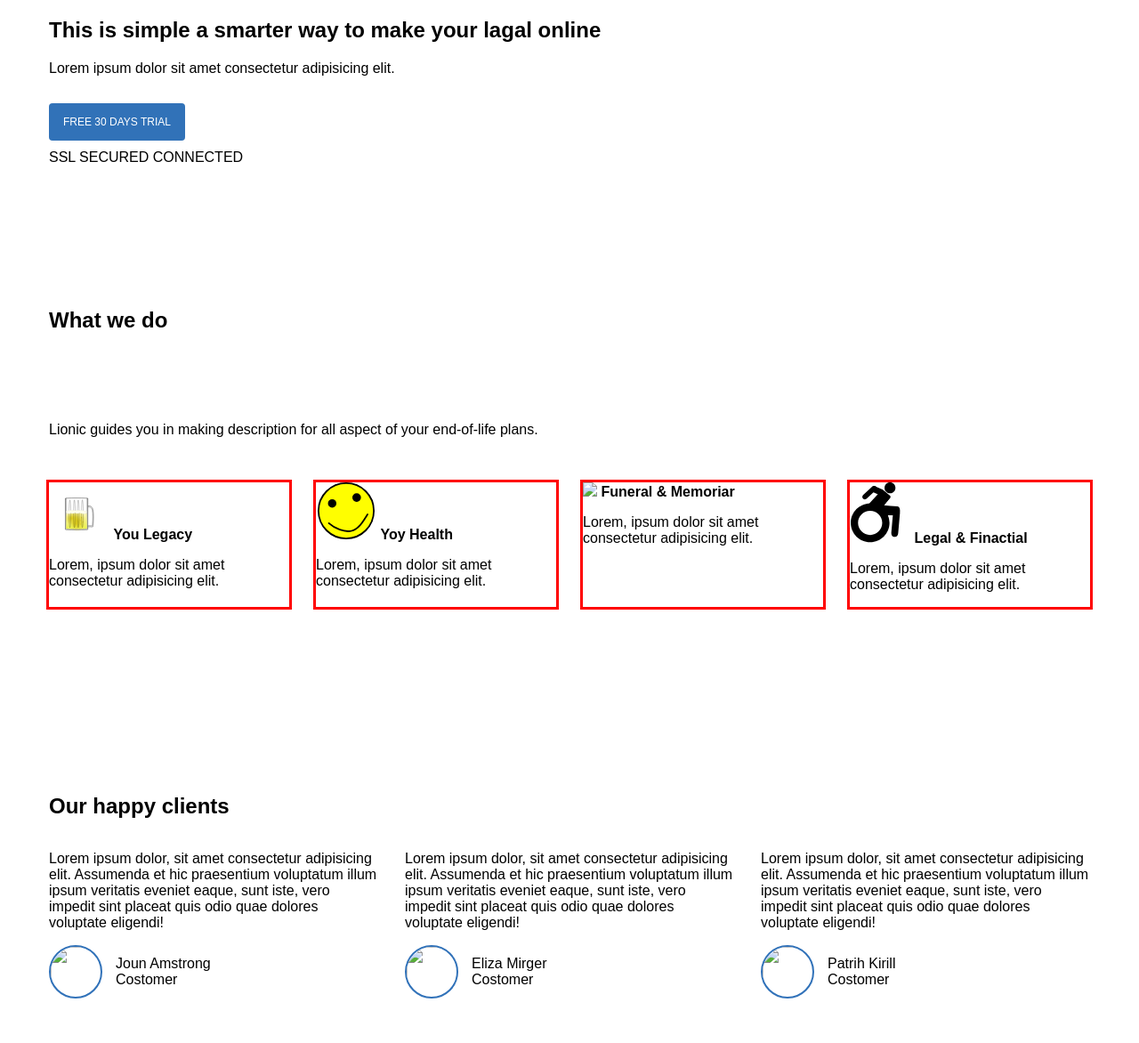
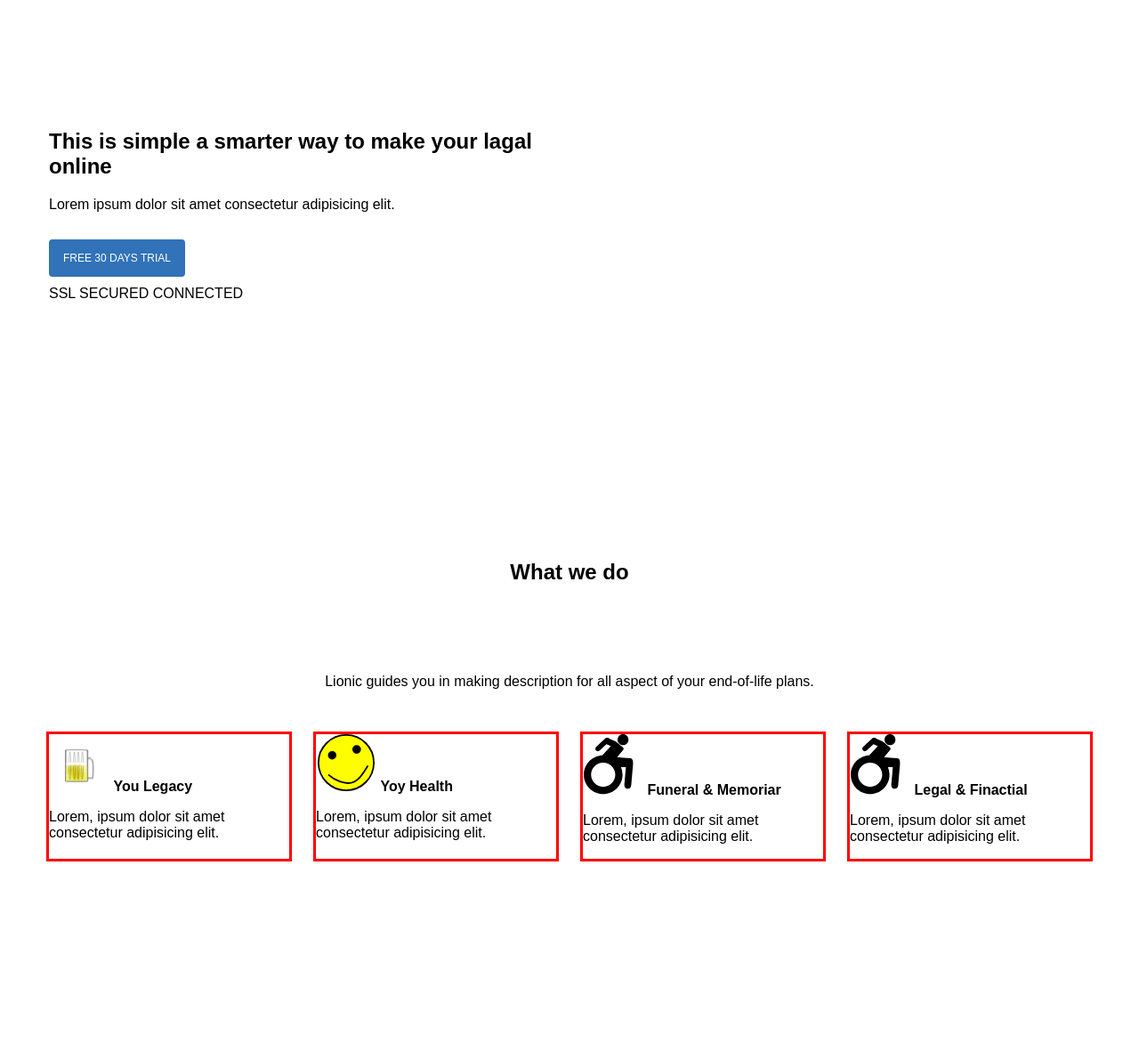
Before and after one commit to alex-s2222/MyBook, a plain HTML site: page frontSkill/Lionic_1/index.html in a window 1280 px wide. Shown: the part 118-1290 px from the top of the page at 89% size. Drawn offline with Linux system fonts and the light colour scheme.

Commit message:
create html skeleton

```diff
--- a/frontSkill/Lionic_1/index.html
+++ b/frontSkill/Lionic_1/index.html
@@ -45,7 +45,8 @@
 
     <main>
         <section class="section-hero">
-            <div class="container">
+            <div class="container hero-container">
+                <div class="hero-content">
                     <h1 class="section-hero-heading">
                         This is simple a smarter way to make your lagal online
                     </h1>
@@ -55,19 +56,20 @@
                     <a href="" class="btn">
                         FREE 30 DAYS TRIAL
                     </a>
-            <div class="section-hero-btn-description ">
+                    <div class="section-hero-btn-description">
                         <span class="section-hero-ssl-icon"></span>
                         SSL SECURED CONNECTED
+                    </div>
                 </div>
             </div>
         </section>
 
         <section class="section-do">
             <div class="container">
-                <h2 class="section-heading">
+                <h2 class="section-heading text-center">
                     What we do
                 </h2>
-                <p class="section-description">
+                <p class="section-description text-center">
                     Lionic guides you in making description for all aspect of your end-of-life plans.
                 </p>
                 <ul class="section-do-list">
@@ -86,7 +88,7 @@
                         <p class="section-do-item-description">Lorem, ipsum dolor sit amet consectetur adipisicing elit. </p>
                     </li>
                     <li class="section-do-item">
-                        <img class="selection-do-icon" src="img/1675359320White Horse.svg"></img>
+                        <img class="selection-do-icon" src="img/1675710034Wheelchair in motion.svg"></img>
                         <strong class="section-do-item-heading">
                             Funeral & Memoriar
                         </strong>
@@ -114,7 +116,7 @@
                             Lorem ipsum dolor, sit amet consectetur adipisicing elit. Assumenda et hic praesentium voluptatum illum ipsum veritatis eveniet eaque, sunt iste, vero impedit sint placeat quis odio quae dolores voluptate eligendi!
                         </p>
                         <div class="section-clients-user">
-                            <img src="" alt="" class="section-clients-avatar">
+                            <img src="img/1673762353Beer Mug 3b.svg" alt="" class="section-clients-avatar">
                             <div class="section-clients-user-info">
                                 <div class="section-clients-username">
                                     Joun Amstrong
@@ -130,7 +132,7 @@
                             Lorem ipsum dolor, sit amet consectetur adipisicing elit. Assumenda et hic praesentium voluptatum illum ipsum veritatis eveniet eaque, sunt iste, vero impedit sint placeat quis odio quae dolores voluptate eligendi!
                         </p>
                         <div class="section-clients-user">
-                            <img src="" alt="" class="section-clients-avatar">
+                            <img src="img/1675329967Roblox Face.svg" alt="" class="section-clients-avatar">
                             <div class="section-clients-user-info">
                                 <div class="section-clients-username">
                                     Eliza Mirger
@@ -146,7 +148,7 @@
                             Lorem ipsum dolor, sit amet consectetur adipisicing elit. Assumenda et hic praesentium voluptatum illum ipsum veritatis eveniet eaque, sunt iste, vero impedit sint placeat quis odio quae dolores voluptate eligendi!
                         </p>
                         <div class="section-clients-user">
-                            <img src="" alt="" class="section-clients-avatar">
+                            <img src="img/1675710034Wheelchair in motion.svg" alt="" class="section-clients-avatar">
                             <div class="section-clients-user-info">
                                 <div class="section-clients-username">
                                     Patrih Kirill
```
Lines whose indentation alone changed are shown as unchanged.
